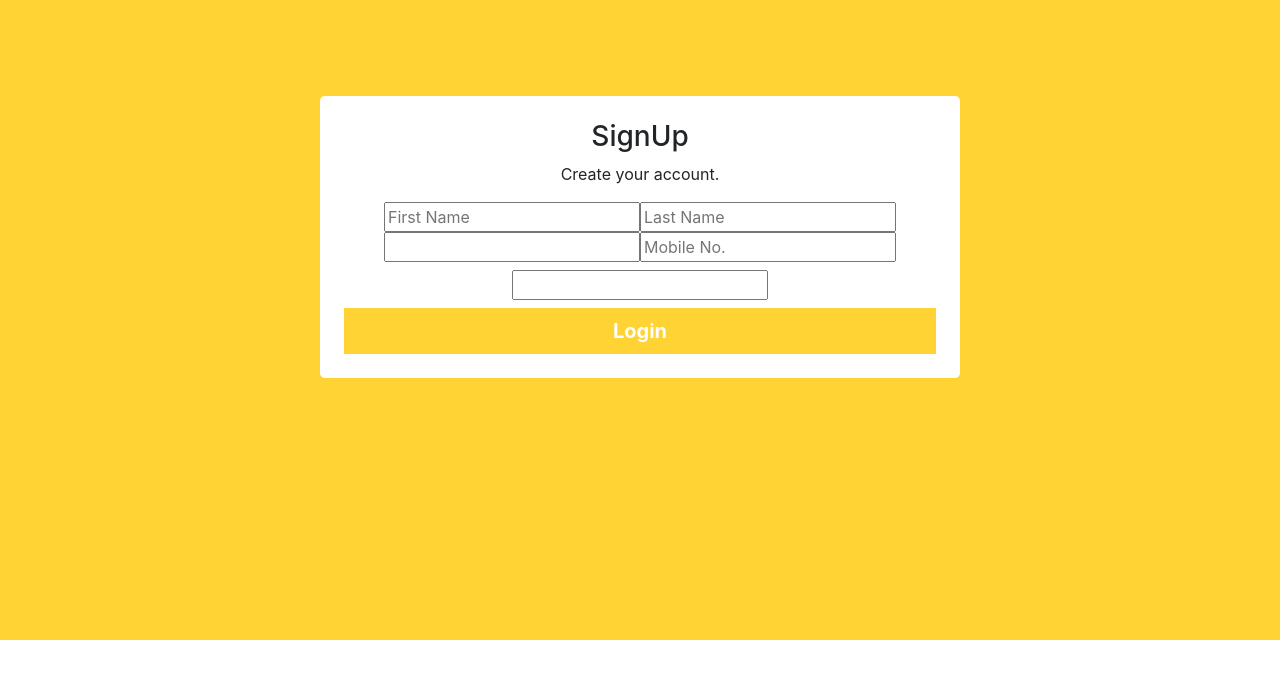
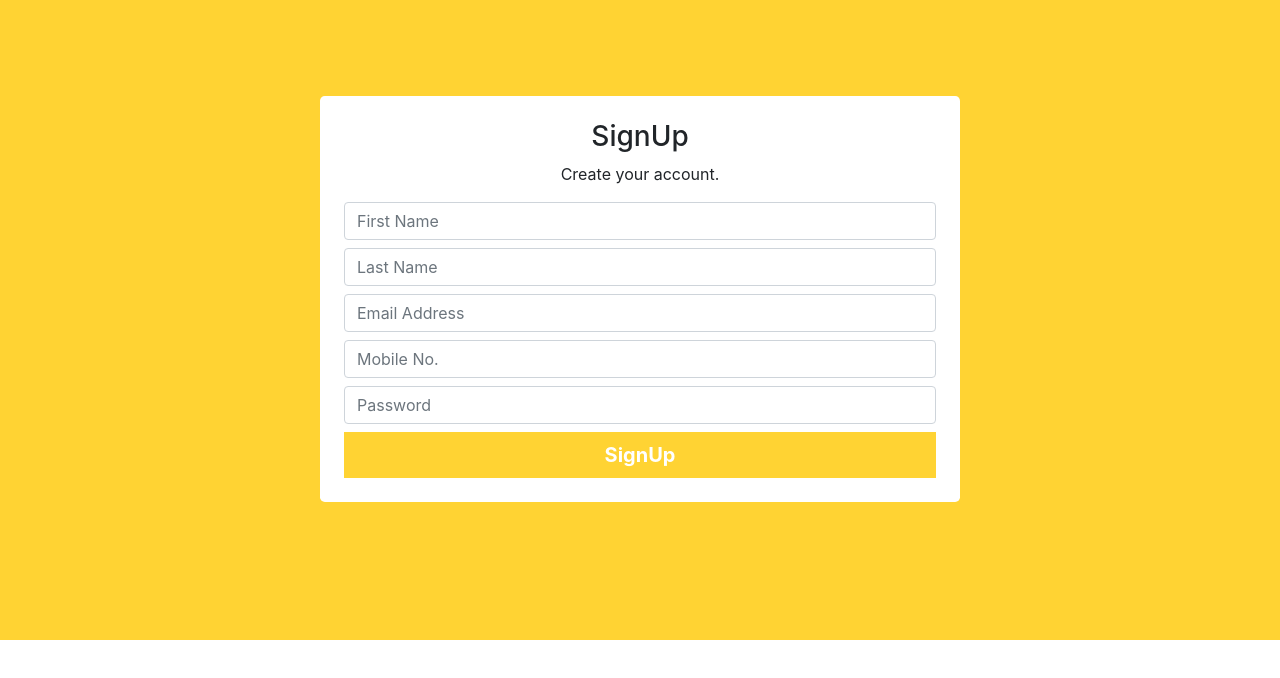
Before and after one commit to Kartikeminence03/Books-Store-client, a React (Create React App) app: page /signup in a window 1280 px wide. Shown: the top 678 px of the page. Built offline with nearby package versions, Linux system fonts and the light colour scheme.

Commit message:
update backend url link

```diff
--- a/src/App.js
+++ b/src/App.js
@@ -12,9 +12,11 @@ function App() {
       <div className='App'>
         <ToastContainer position='top-center'/>
         <Routes>
-          <Route path='/' element={<Home/>}/>
+          <Route path='/' element={<Login/>}/>
+          <Route path='/home'>
+            <Route index element={<Home/>}/>
+          </Route>
           <Route path='/signup' element={<Signup/>}/>
-          <Route path='/login' element={<Login/>}/>
         </Routes>
       </div>
     </BrowserRouter>
--- a/src/features/auth/authServices.js
+++ b/src/features/auth/authServices.js
@@ -1,5 +1,5 @@
 import axios from "axios";
-import { config } from "../../utils/axiosconfig";
+// import { config } from "../../utils/axiosconfig";
 import { base_url } from "../../utils/baseUrl";
 const login = async (user) => {
   const response = await axios.post(`${base_url}user/login`, user);
@@ -8,25 +8,9 @@ const login = async (user) => {
   }
   return response.data;
 };
-const getOrders = async () => {
-  const response = await axios.get(`${base_url}user/getallorders`, config);
-
-  return response.data;
-};
-const getOrder = async (id) => {
-  const response = await axios.post(
-    `${base_url}user/getorderbyuser/${id}`,
-    "",
-    config
-  );
-
-  return response.data;
-};
 
 const authService = {
   login,
-  getOrders,
-  getOrder,
 };
 
 export default authService;
--- a/src/pages/Login.js
+++ b/src/pages/Login.js
@@ -34,7 +34,7 @@ const Login = () => {
 
   useEffect(() => {
     if (isSuccess) {
-      navigate("/");
+      navigate("/home");
     } else {
       navigate("");
     }
--- a/src/pages/Signup.js
+++ b/src/pages/Signup.js
@@ -1,5 +1,5 @@
 import axios from 'axios';
-import React, { useEffect, useState } from 'react'
+import React, { useState } from 'react'
 import { useNavigate } from 'react-router-dom';
 import { toast } from 'react-toastify';
 import { base_url } from '../utils/baseUrl';
@@ -31,21 +31,18 @@ const Signup = () => {
     setState({...state, [name]:value,})
   };
 
-  // useEffect(()=>{
-  //   handleSubmit()
-  // },[state])
 
   const handleSubmit = (e) => {
     e.preventDefault();
     if(!firstname ||!email ){
       toast.error("Please provide value into each field")
+      navigate("")
     } else{
       addUser(state)
-      // navigate("/login")
+      navigate("/")
+      toast.success("User register")
     }
     };
-
-    console.log(state)
 
   return (
     <div className="py-5" style={{ background: "#ffd333", minHeight: "80vh" }}>
@@ -63,6 +60,7 @@ const Signup = () => {
             name="firstname"
             placeholder="First Name"
             value={firstname}
+            className={`form-control mt-2`}
             onChange={handleChange}
           />
           <input
@@ -70,6 +68,7 @@ const Signup = () => {
             name="lastname"
             placeholder="Last Name"
             value={lastname}
+            className={`form-control mt-2`}
             onChange={handleChange}
           />
           <input
@@ -77,13 +76,16 @@ const Signup = () => {
             label="Email Address"
             id="email"
             name="email"
+            className={`form-control mt-2`}
+            placeholder='Email Address'
             onChange={handleChange}
             value={email}
           />
           <input
-            type="number"
+            type="text"
             name="mobile"
             placeholder="Mobile No."
+            className={`form-control mt-2`}
             value={mobile}
             onChange={handleChange}
           />
@@ -95,7 +97,9 @@ const Signup = () => {
             label="Password"
             id="pass"
             name="password"
+            placeholder="Password"
             value={password}
+            className={`form-control `}
             onChange={handleChange}
           />
           <div className="error mt-2">
@@ -106,7 +110,7 @@ const Signup = () => {
             style={{ background: "#ffd333" }}
             type="submit"
           >
-            Login
+            SignUp
           </button>
         </form>
       </div>
--- a/src/utils/baseUrl.js
+++ b/src/utils/baseUrl.js
@@ -1 +1 @@
-export const base_url = "http://localhost:5000/api/";
+export const base_url = "https://books-store-server-kartikeminence03.onrender.com/api/";
```
